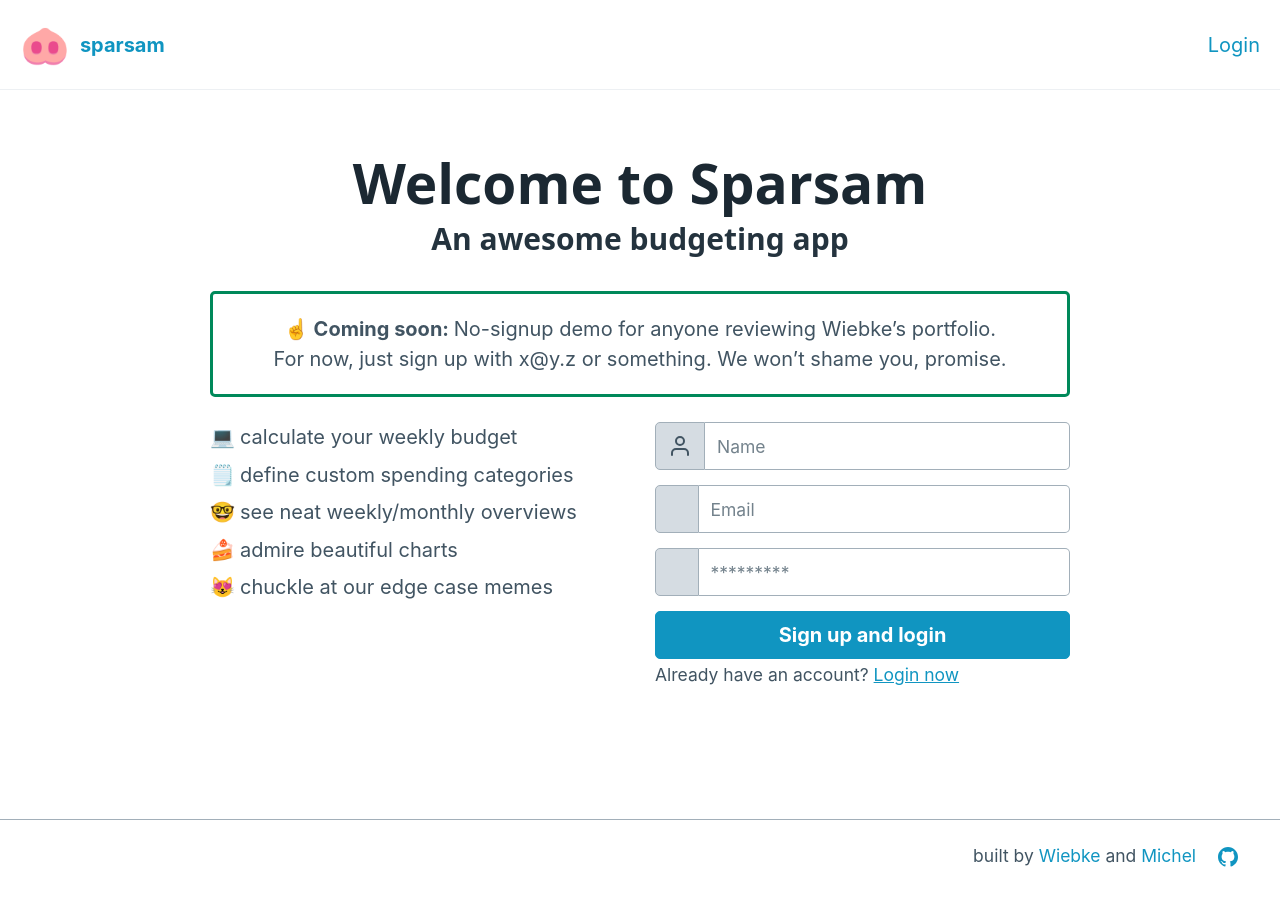
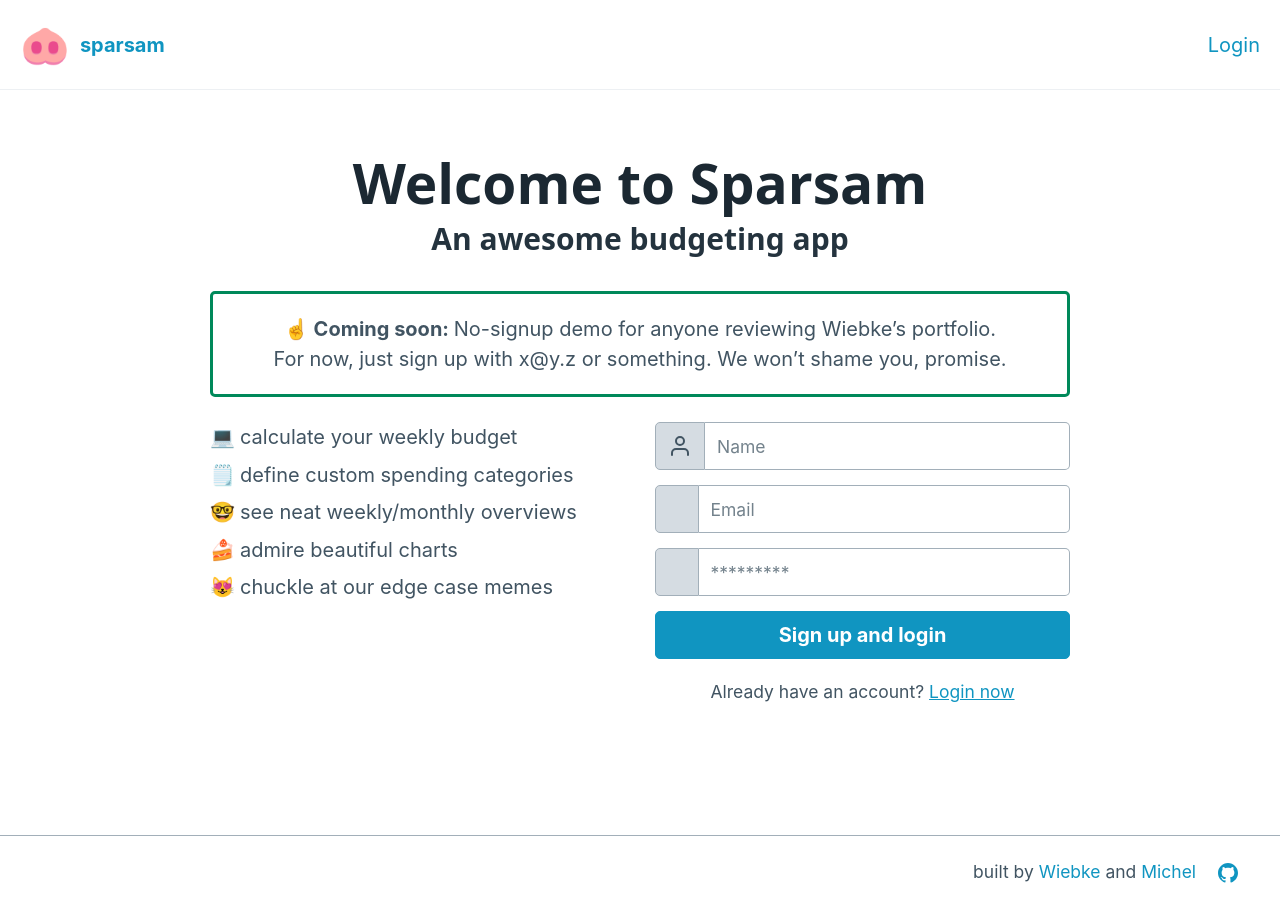
Before and after one commit to fraulueneburg/sparsam-fe, a React (Create React App) app: page / in a window 1280 px wide. Built offline with nearby package versions, Linux system fonts and the light colour scheme; no server answers; some icons are missing.

Commit message:
styled text below form

```diff
--- a/src/css/App.scss
+++ b/src/css/App.scss
@@ -407,6 +407,12 @@ button:disabled {
 form {
 	text-align: left;
 	margin: 0;
+}
+
+form + p small {
+	display: block;
+	margin-top: 1rem;
+	text-align: center;
 }
 
 form:not(.form-inline) {
```
